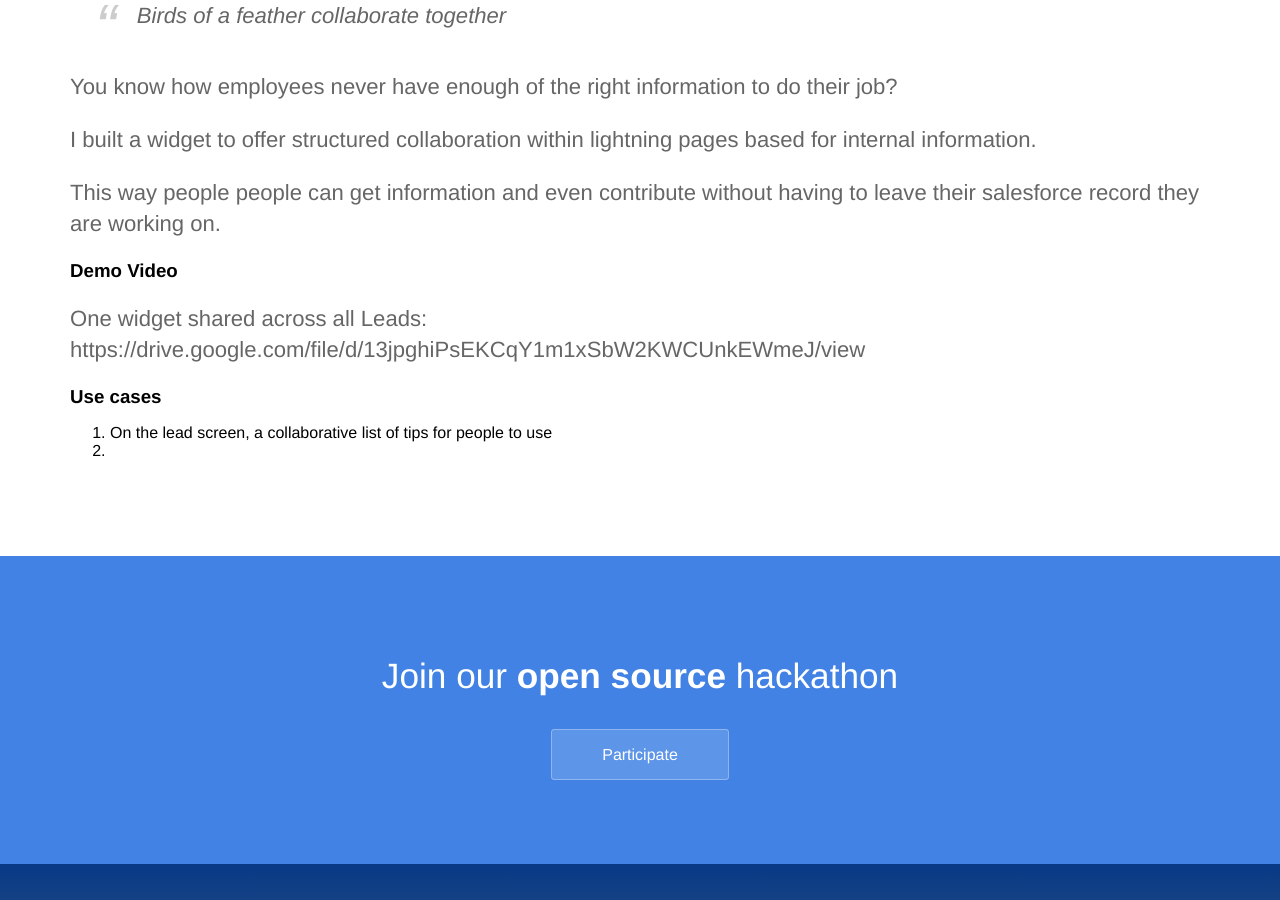
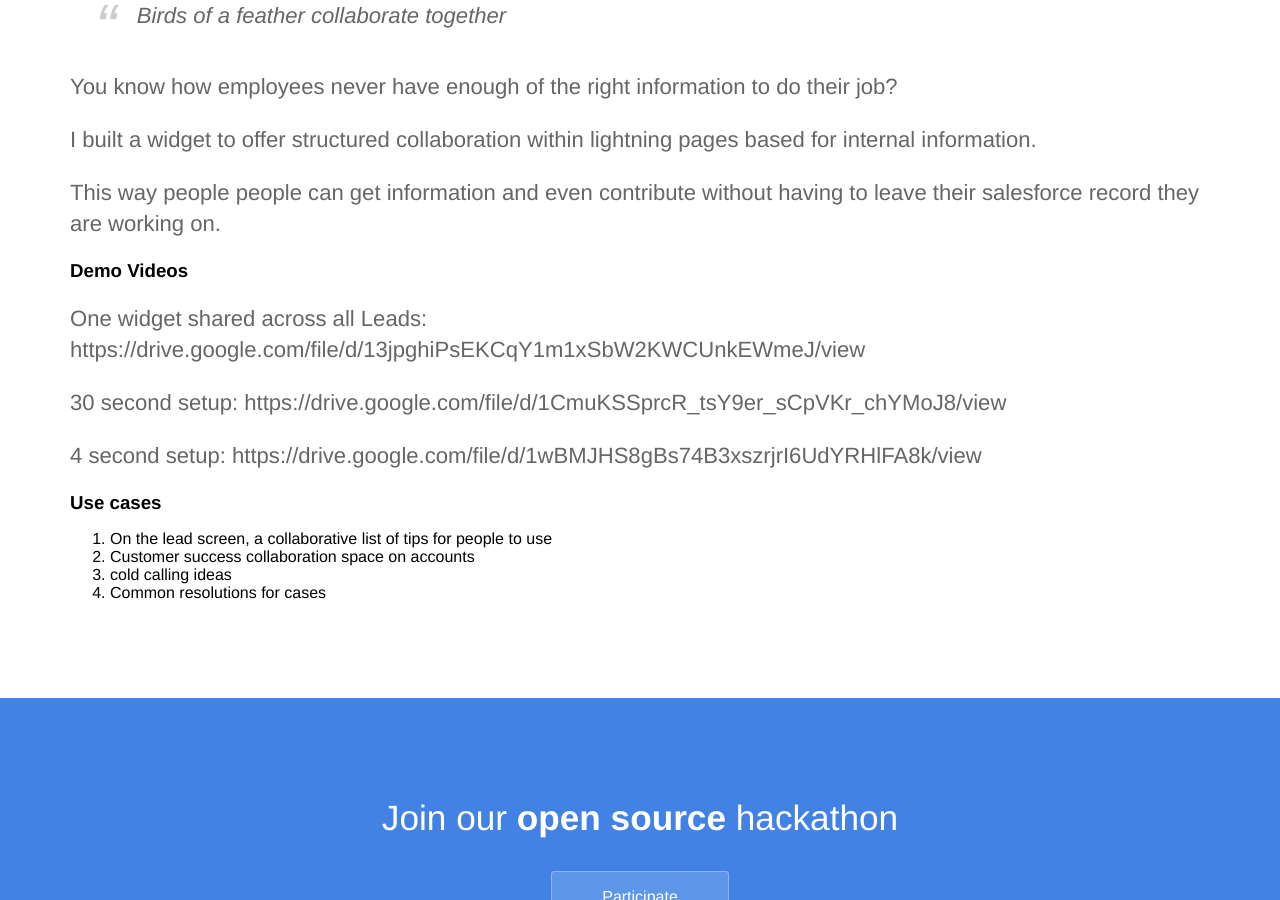
Before and after one commit to cloudanswers/hackathon.cloudanswers.com, a Jekyll site: the page built from _projects/2019-02-08-wiki-thing.md, in a window 1280 px wide and 900 px high, scrolled down 268 px. Built offline with Jekyll 4.4.1, drawn with Linux system fonts in a browser that asks for light colours; a script that is not in the unit is left out.

Commit message:
Update 2019-02-08-wiki-thing.md

```diff
--- a/_projects/2019-02-08-wiki-thing.md
+++ b/_projects/2019-02-08-wiki-thing.md
@@ -14,12 +14,20 @@ I built a widget to offer structured collaboration within lightning pages based
 
 This way people people can get information and even contribute without having to leave their salesforce record they are working on.
 
-### Demo Video
+### Demo Videos
 
 One widget shared across all Leads:
 https://drive.google.com/file/d/13jpghiPsEKCqY1m1xSbW2KWCUnkEWmeJ/view
 
+30 second setup:
+https://drive.google.com/file/d/1CmuKSSprcR_tsY9er_sCpVKr_chYMoJ8/view
+
+4 second setup:
+https://drive.google.com/file/d/1wBMJHS8gBs74B3xszrjrI6UdYRHlFA8k/view
+
 ### Use cases
 
 1.  On the lead screen, a collaborative list of tips for people to use
-2.
+2.  Customer success collaboration space on accounts
+3.  cold calling ideas
+4.  Common resolutions for cases
```
